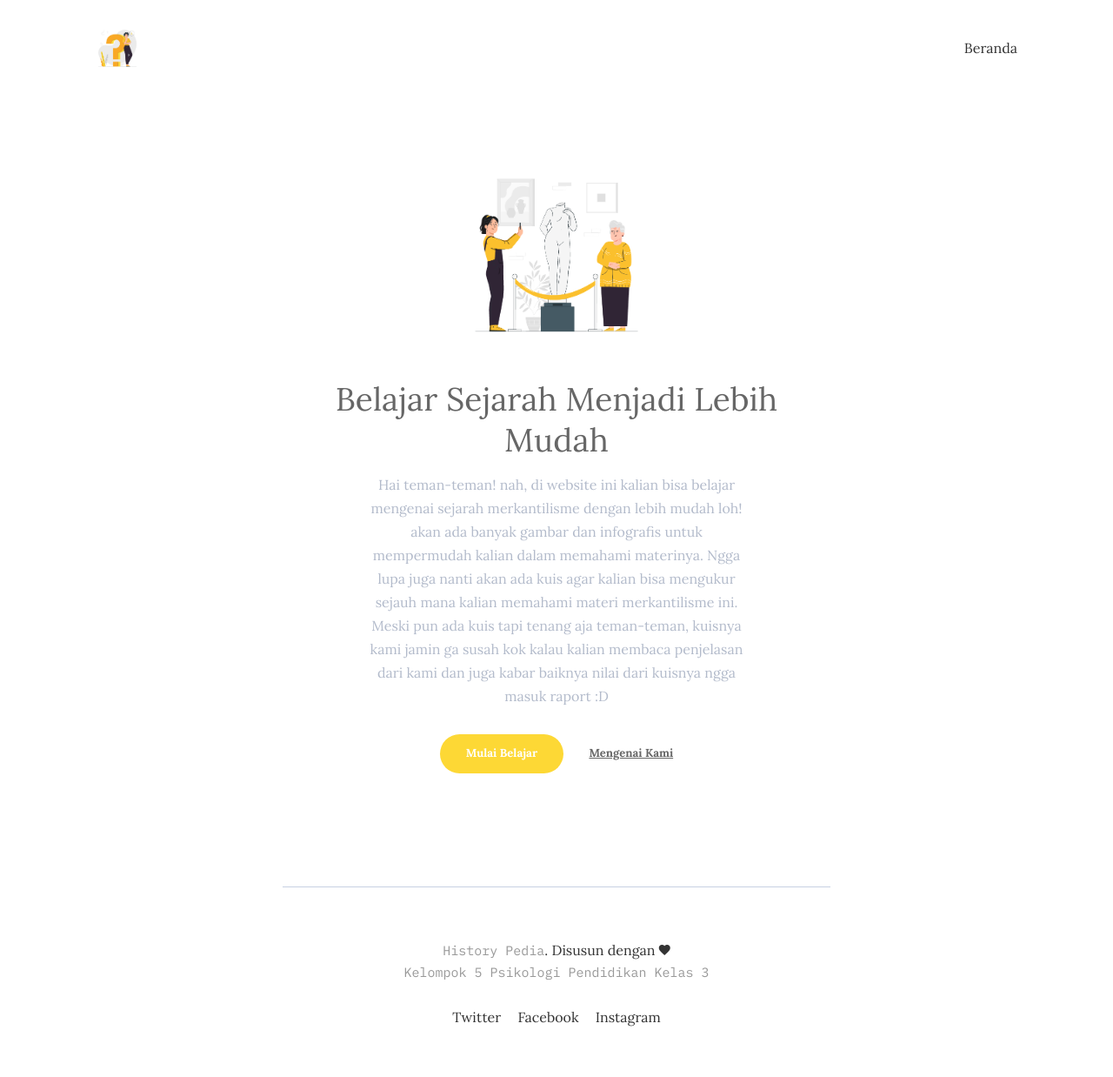
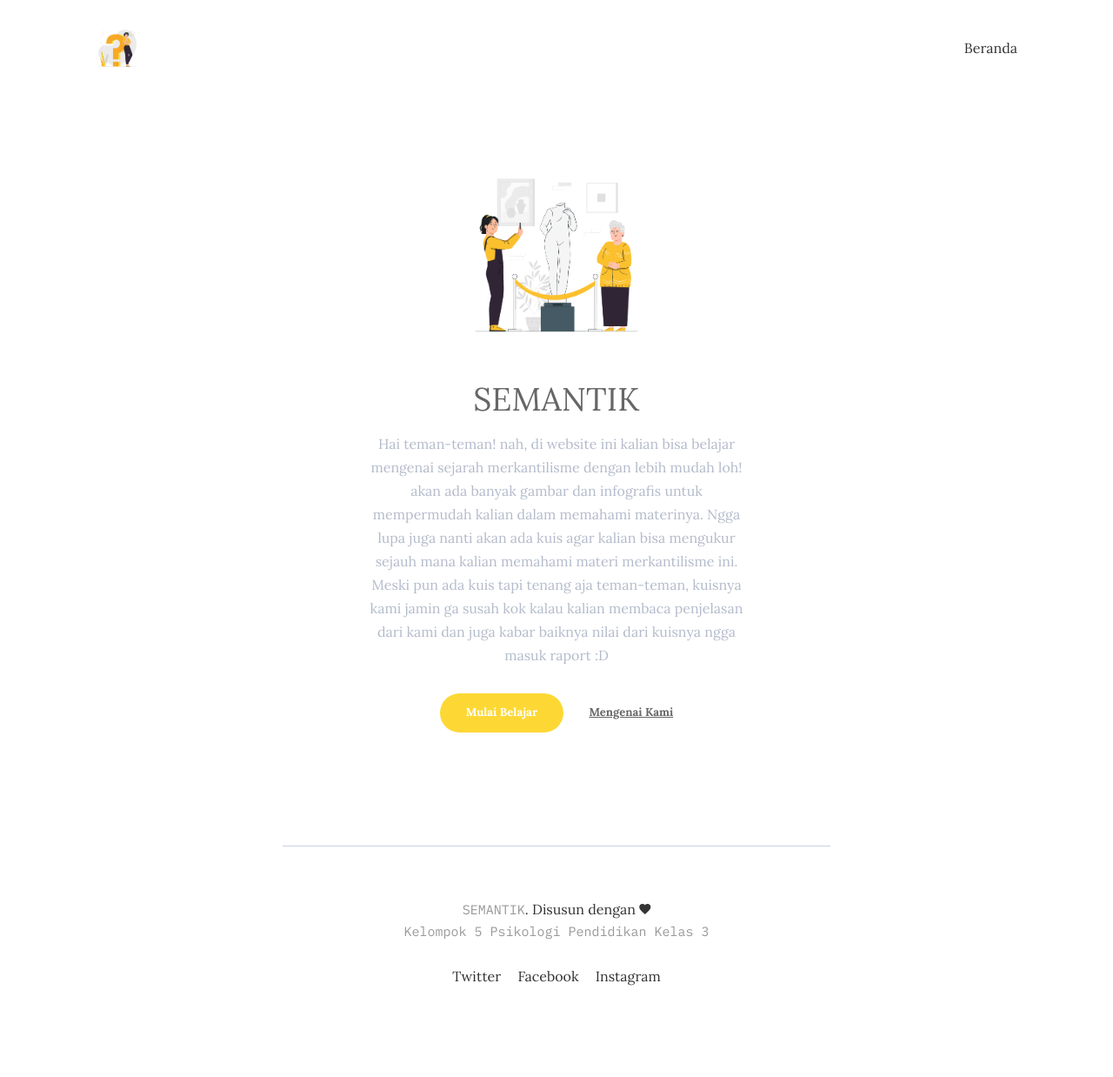
Before and after one commit to imamnrchls/modul, a Jekyll site: the page built from index.html, in a window 1280 px wide. Shown: the whole page at 87% size. Built offline with Jekyll 4.4.1, drawn with Linux system fonts in a browser that asks for light colours; nearby versions of some CDN libraries; after the commit the page ends 1191 px from its top, so only the background shows below that.

Commit message:
Update _config.yml

```diff
--- a/_config.yml
+++ b/_config.yml
@@ -1,15 +1,15 @@
-title: History Pedia
+title: SEMANTIK
 logo:  logo.png
-description: Dengan website ini anda dapat belajar sejarah mengenai usaha bangsa Eropa dalam mencari rempah-rempah
+description: Sejarah Merkantilisme Itu Asik
 baseurl: "/modul" # the subpath of your site, e.g. /blog
 url: "" # the base hostname & protocol for your site, e.g. http://example.com
 
 
 # Author Settings
 author:
-  name: Aku Kepo
+  name: Kelompok 5
   image: '/assets/img/author.png'
-  job: Belajar Sejarah Menjadi Lebih Mudah
+  job: SEMANTIK
   bio: Hai teman-teman! nah, di website ini kalian bisa belajar mengenai sejarah merkantilisme dengan lebih mudah loh! akan ada banyak gambar dan infografis untuk mempermudah kalian dalam memahami materinya. Ngga lupa juga nanti akan ada kuis agar kalian bisa mengukur sejauh mana kalian memahami materi merkantilisme ini. Meski pun ada kuis tapi tenang aja teman-teman, kuisnya kami jamin ga susah kok kalau kalian membaca penjelasan dari kami dan juga kabar baiknya nilai dari kuisnya ngga masuk raport :D
   email: forexample@website.com
 
```
